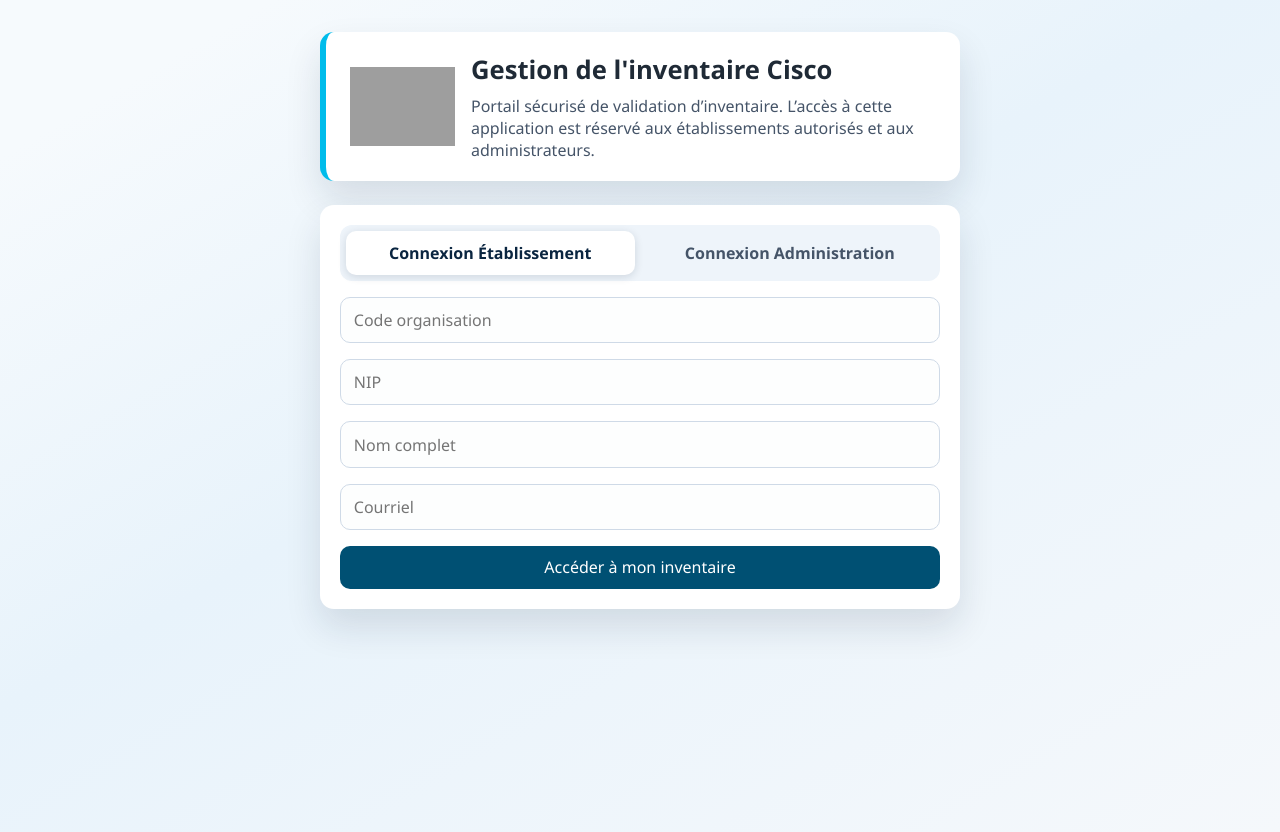
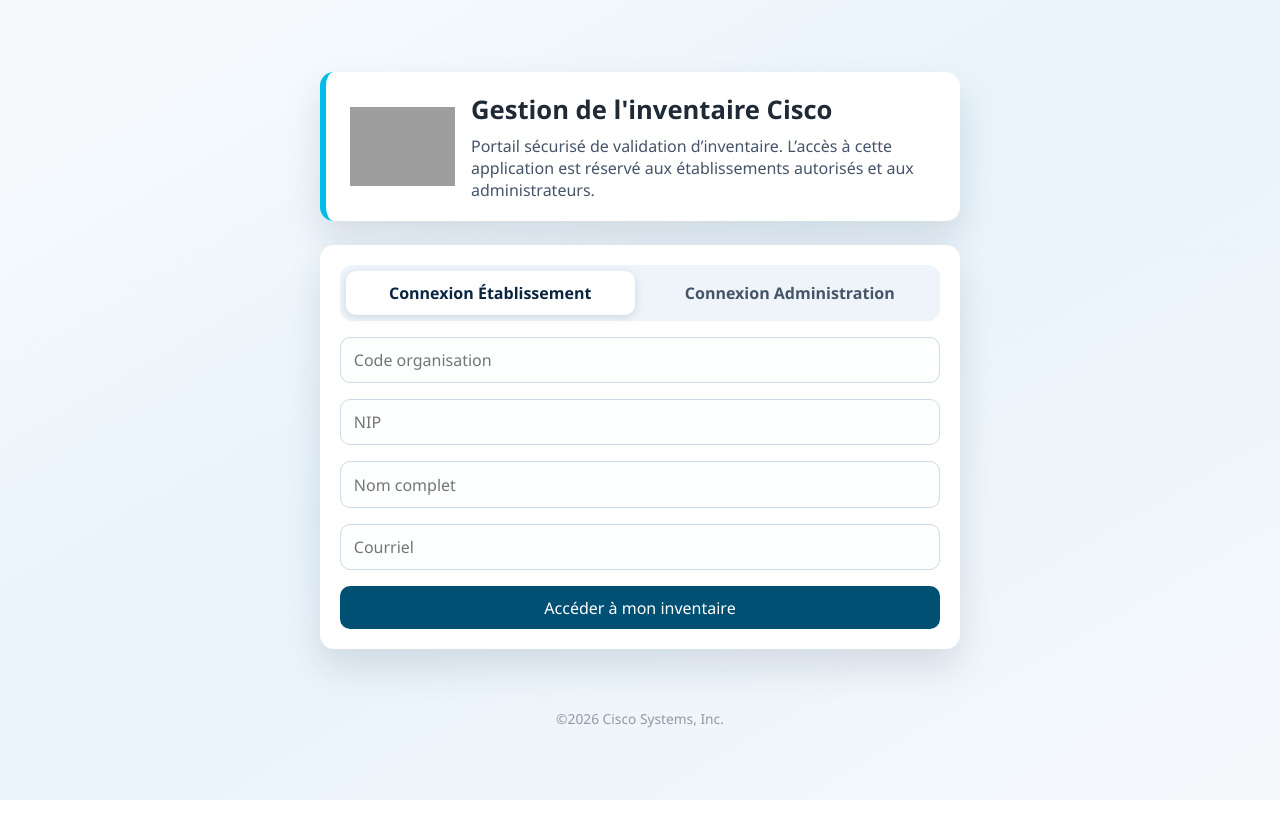
Before and after one commit to smignacco/santequebec, a React (Vite) app in the folder web/: page /login in a window 1280 px wide. After the commit the page ends 800 px from the top, so only its background shows below. Built offline with nearby package versions, Linux system fonts and the light colour scheme; grey boxes are pictures that could not be loaded.

Commit message:
Center login form and add subtle footer note

```diff
--- a/web/src/pages/LoginOrg.tsx
+++ b/web/src/pages/LoginOrg.tsx
@@ -42,7 +42,7 @@
   };
 
   return (
-    <div className="page-shell">
+    <div className="page-shell login-page-shell">
       <main className="main-content login-main-content">
         <section className="hero login-hero">
           <div className="login-brand">
@@ -99,6 +99,7 @@
           {error && <p>{error}</p>}
         </section>
       </main>
+      <footer className="login-footer-note">©2026 Cisco Systems, Inc.</footer>
     </div>
   );
 }
--- a/web/src/styles.css
+++ b/web/src/styles.css
@@ -30,6 +30,15 @@
 
 .page-shell {
   min-height: 100vh;
+}
+
+.login-page-shell {
+  min-height: 100vh;
+  display: flex;
+  flex-direction: column;
+  justify-content: center;
+  align-items: center;
+  padding: 1.5rem 1rem;
 }
 
 .top-nav {
@@ -94,6 +103,7 @@
   display: grid;
   justify-items: center;
   gap: 1.5rem;
+  margin: 0;
 }
 
 .login-hero {
@@ -224,6 +234,13 @@
   background: var(--cisco-white);
   color: var(--cisco-blue-900);
   box-shadow: 0 2px 8px rgba(15, 35, 54, 0.14);
+}
+
+.login-footer-note {
+  margin-top: 1.75rem;
+  text-align: center;
+  color: rgba(31, 42, 54, 0.45);
+  font-size: 0.86rem;
 }
 .button-row {
   display: flex;
```
